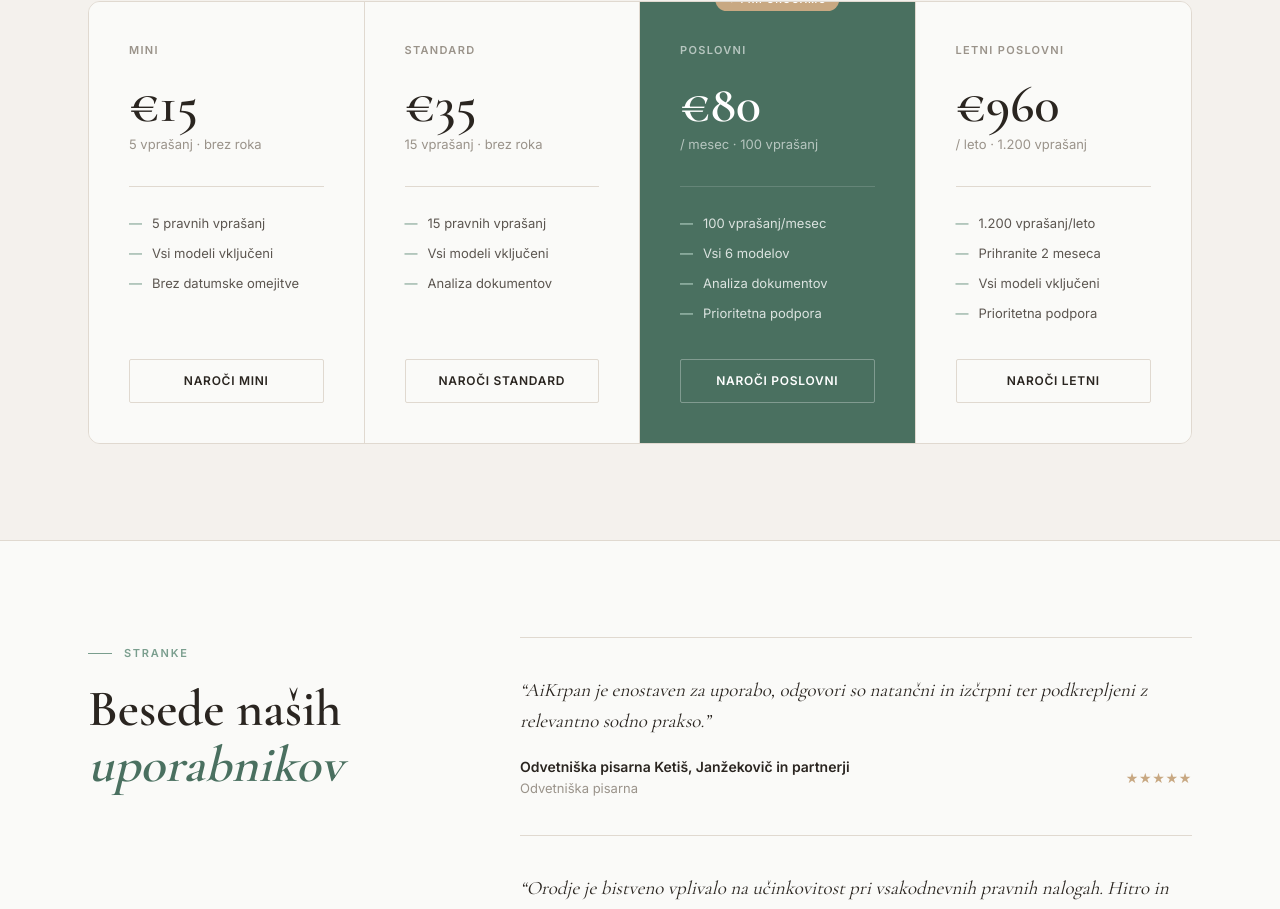
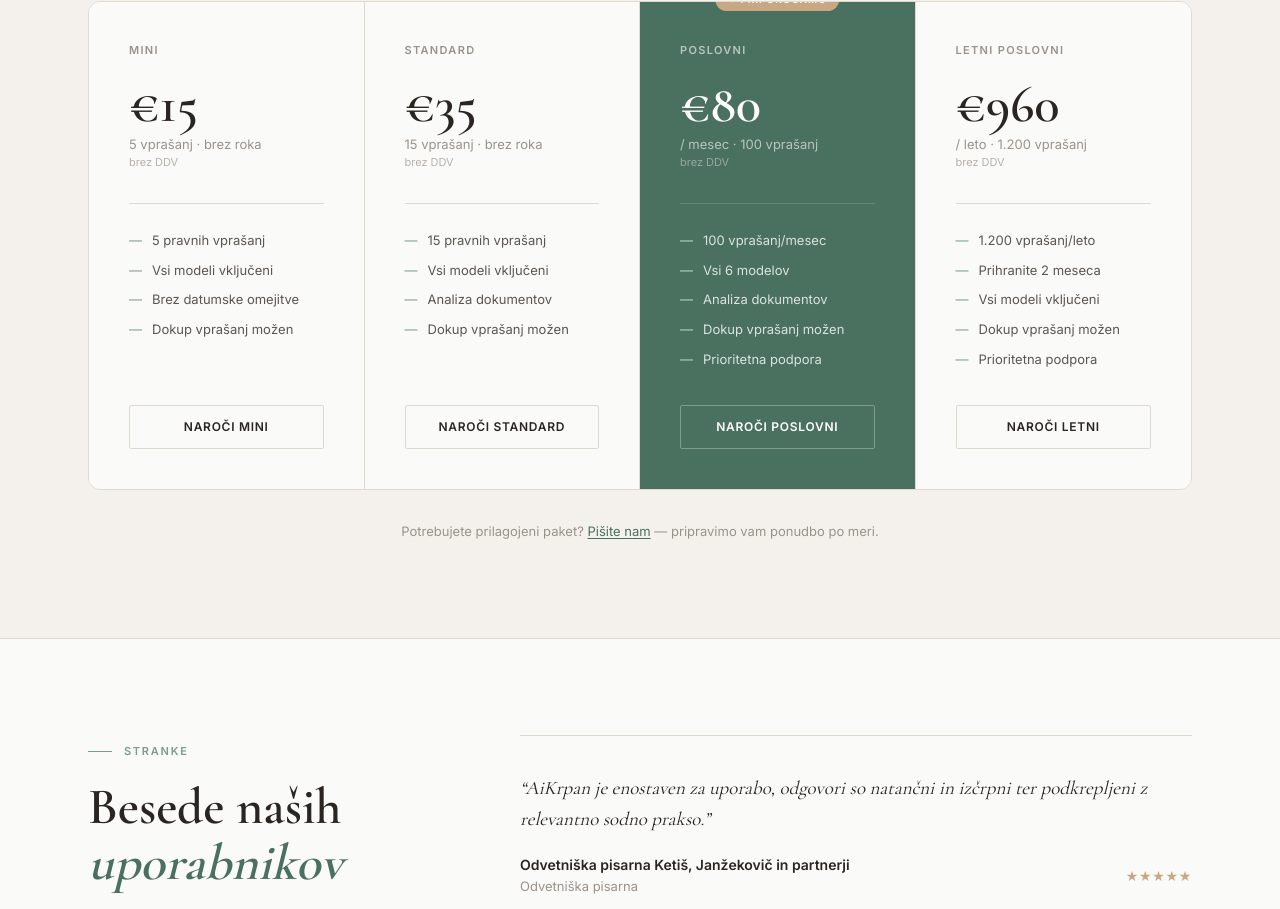
Before and after one commit to nejki/lexeu, a Next.js app: page / in a window 1280 px wide. Shown: the part 3217-4126 px from the top of the page. Built offline with nearby package versions, Linux system fonts and the light colour scheme.

Commit message:
feat(pricing): add missing VAT note, additional purchases, and custom packages CTA
Add "brez DDV" label under each price, "Dokup vprašanj možen" feature
bullet to all plans, and a footer note linking to contact for custom packages.

```diff
--- a/components/Pricing.tsx
+++ b/components/Pricing.tsx
@@ -3,7 +3,7 @@ const plans = [
     name: "Mini",
     price: "€15",
     per: "5 vprašanj · brez roka",
-    features: ["5 pravnih vprašanj", "Vsi modeli vključeni", "Brez datumske omejitve"],
+    features: ["5 pravnih vprašanj", "Vsi modeli vključeni", "Brez datumske omejitve", "Dokup vprašanj možen"],
     cta: "Naroči Mini",
     href: "https://app.aikrpan.com",
     featured: false,
@@ -13,7 +13,7 @@ const plans = [
     name: "Standard",
     price: "€35",
     per: "15 vprašanj · brez roka",
-    features: ["15 pravnih vprašanj", "Vsi modeli vključeni", "Analiza dokumentov"],
+    features: ["15 pravnih vprašanj", "Vsi modeli vključeni", "Analiza dokumentov", "Dokup vprašanj možen"],
     cta: "Naroči Standard",
     href: "https://app.aikrpan.com",
     featured: false,
@@ -27,6 +27,7 @@ const plans = [
       "100 vprašanj/mesec",
       "Vsi 6 modelov",
       "Analiza dokumentov",
+      "Dokup vprašanj možen",
       "Prioritetna podpora",
     ],
     cta: "Naroči Poslovni",
@@ -42,6 +43,7 @@ const plans = [
       "1.200 vprašanj/leto",
       "Prihranite 2 meseca",
       "Vsi modeli vključeni",
+      "Dokup vprašanj možen",
       "Prioritetna podpora",
     ],
     cta: "Naroči Letni",
@@ -97,8 +99,11 @@ export default function Pricing() {
             <p className={`font-serif text-[52px] font-semibold leading-none mb-1 ${plan.featured ? "text-white" : "text-site-text"}`}>
               {plan.price}
             </p>
-            <p className={`text-[13px] mb-8 ${plan.featured ? "text-white/60" : "text-site-muted"}`}>
+            <p className={`text-[13px] ${plan.featured ? "text-white/60" : "text-site-muted"}`}>
               {plan.per}
+            </p>
+            <p className={`text-[11px] mb-8 ${plan.featured ? "text-white/40" : "text-site-muted/70"}`}>
+              brez DDV
             </p>
 
             <div className={`h-px mb-7 ${plan.featured ? "bg-white/15" : "bg-site-border"}`} />
@@ -128,6 +133,15 @@ export default function Pricing() {
           </div>
         ))}
       </div>
+
+      {/* Footer note */}
+      <p className="mt-8 text-center text-[13px] text-site-muted">
+        Potrebujete prilagojeni paket?{" "}
+        <a href="https://www.aikrpan.com/#kontakt" className="text-sage-dark underline underline-offset-2 hover:text-sage transition-colors">
+          Pišite nam
+        </a>{" "}
+        — pripravimo vam ponudbo po meri.
+      </p>
     </section>
   );
 }
```
